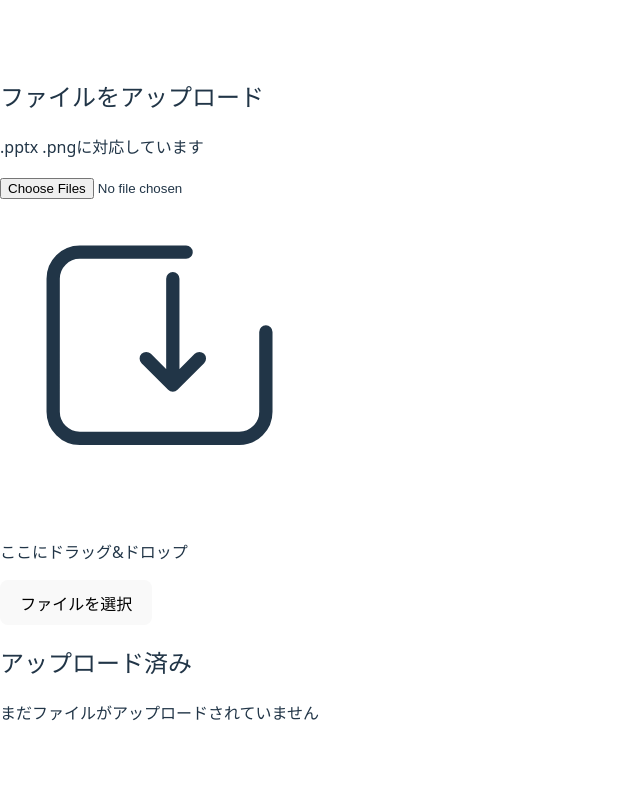
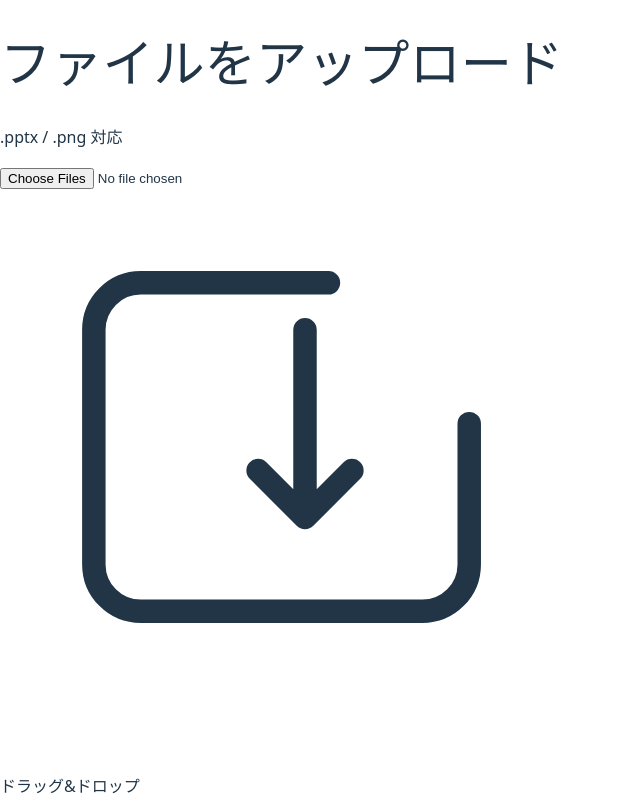
Before and after one commit to OOP2-2025-final-G21/Gesture-Presenter, a React (Vite) app: page / in a window 1280 px wide. Shown: the top 800 px of the page, without its empty margins (0-640 px from the left). Built offline with nearby package versions, Linux system fonts and the light colour scheme.

Commit message:
ドラッグ&ドロップ
ドラッグ&ドロップを実装

```diff
--- a/src/components/FileUploadScreen.tsx
+++ b/src/components/FileUploadScreen.tsx
@@ -124,19 +124,16 @@ export const FileUploadScreen = () => {
   };
 
   return (
-    <div className="min-h-screen bg-gray-50 p-8">
-      <div className="max-w-7xl mx-auto">
-        {/* ツーカラムレイアウト */}
-        <div className="grid grid-cols-2 gap-8 h-screen">
+    <div className="min-h-screen bg-white">
+      <div className="flex h-screen">
 
         {/* 左側：アップロード領域 */}
-          <div className="flex flex-col">
-            <div className="flex-1 flex flex-col">
-              <h2 className="text-2xl font-bold text-gray-800 mb-2">
+        <div className="flex-1 flex flex-col p-8 border-r border-gray-200">
+          <h1 className="text-3xl font-bold text-gray-900 mb-1">
             ファイルをアップロード
-              </h2>
-              <p className="text-gray-600 mb-6">
-                .pptx .pngに対応しています
+          </h1>
+          <p className="text-gray-500 mb-8">
+            .pptx / .png 対応
           </p>
 
           {/* ドラッグアンドドロップ領域 */}
@@ -145,7 +142,7 @@ export const FileUploadScreen = () => {
             onDragEnter={handleDragEnter}
             onDragLeave={handleDragLeave}
             onDrop={handleDrop}
-                className={`flex-1 border-2 border-dashed rounded-lg p-12 text-center bg-white hover:bg-gray-50 transition flex flex-col items-center justify-center ${isDragActive ? 'border-blue-400 bg-blue-50' : 'border-gray-300'}`}
+            className={`flex-1 border-2 border-dashed rounded-2xl p-12 text-center transition flex flex-col items-center justify-center cursor-pointer ${isDragActive ? 'border-blue-500 bg-blue-50' : 'border-gray-300 hover:border-gray-400'}`}
           >
             <input
               ref={fileInputRef}
@@ -157,9 +154,9 @@ export const FileUploadScreen = () => {
               className="hidden"
             />
 
-                <div className="mb-4">
+            <div className="mb-6">
               <svg
-                    className="mx-auto h-16 w-16 text-gray-400"
+                className={`mx-auto h-20 w-20 transition ${isDragActive ? 'text-blue-400' : 'text-gray-300'}`}
                 stroke="currentColor"
                 fill="none"
                 viewBox="0 0 48 48"
@@ -173,40 +170,31 @@ export const FileUploadScreen = () => {
               </svg>
             </div>
 
-                <p className="text-gray-700 font-semibold mb-2">
-                  {isDragActive ? 'ここにファイルをドロップしてください' : 'ここにドラッグ&ドロップ'}
+            <p className="text-gray-700 font-semibold mb-2 text-lg">
+              {isDragActive ? 'ここにドロップしてください' : 'ドラッグ&ドロップ'}
+            </p>
+            <p className="text-gray-500 text-sm mb-8">
+              または
             </p>
 
             <button
               onClick={handleUploadClick}
               disabled={isUploading}
-                  className="mt-8 px-8 py-3 bg-blue-500 text-white rounded-lg font-semibold hover:bg-blue-600 transition disabled:opacity-50 disabled:cursor-not-allowed"
+              className="px-6 py-2 bg-blue-500 text-white rounded-lg font-medium hover:bg-blue-600 transition disabled:opacity-50 disabled:cursor-not-allowed"
             >
               {isUploading ? 'アップロード中...' : 'ファイルを選択'}
             </button>
           </div>
         </div>
-          </div>
 
         {/* 右側：ファイル一覧 */}
-          <div className="flex flex-col">
-            <div className="flex justify-between items-center mb-6">
-              <h2 className="text-2xl font-bold text-gray-800">
+        <div className="flex-1 flex flex-col p-8 bg-gray-50">
+          <h2 className="text-3xl font-bold text-gray-900 mb-8">
             アップロード済み
           </h2>
-              {slides.length > 0 && (
-                <button
-                  onClick={handleStartPresentation}
-                  className="px-6 py-2 bg-blue-500 text-white rounded-lg font-semibold hover:bg-blue-600 transition flex items-center gap-2"
-                >
-                  <span>▶</span>
-                  <span>スライドを再生</span>
-                </button>
-              )}
-            </div>
 
           {/* ファイルリスト */}
-            <div className="flex-1 overflow-y-auto space-y-3 bg-white rounded-lg p-4">
+          <div className="flex-1 overflow-y-auto space-y-2 mb-6">
             {slides.length === 0 ? (
               <div className="h-full flex items-center justify-center text-gray-400">
                 <p>まだファイルがアップロードされていません</p>
@@ -215,33 +203,31 @@ export const FileUploadScreen = () => {
               slides.map((slide, index) => (
                 <div
                   key={slide.id}
-                    className="p-4 bg-gray-50 rounded-lg border border-gray-200 hover:border-gray-300 transition"
+                  className="p-3 bg-white rounded-lg border border-gray-200 hover:border-gray-300 hover:shadow-sm transition flex items-center justify-between group"
                 >
-                    <div className="flex items-start justify-between mb-2">
-                      <div className="flex items-center gap-3 flex-1">
-                        <div className="text-2xl">📄</div>
+                  <div className="flex items-center gap-3 flex-1 min-w-0">
+                    <div className="text-2xl flex-shrink-0">📄</div>
                     <div className="flex-1 min-w-0">
-                          <p className="font-semibold text-gray-800 truncate">
+                      <p className="font-medium text-gray-800 truncate">
                         {slide.name}
                       </p>
-                          <p className="text-sm text-gray-500">
+                      <p className="text-xs text-gray-500">
                         スライド {index + 1}
                       </p>
                     </div>
                   </div>
                   <button
                     onClick={() => removeSlide(slide.id)}
-                        className="text-gray-400 hover:text-red-500 transition font-bold text-xl leading-none"
+                    className="ml-2 text-gray-400 hover:text-red-500 transition font-bold text-lg leading-none flex-shrink-0 opacity-0 group-hover:opacity-100"
                   >
                     ×
                   </button>
-                    </div>
 
                   {/* プログレスバー（アップロード中の場合） */}
                   {uploadProgress[slide.id] !== undefined && uploadProgress[slide.id] < 100 && (
-                      <div className="w-full bg-gray-200 rounded-full h-2 mt-2">
+                    <div className="absolute bottom-0 left-0 right-0 w-full bg-gray-200 rounded-lg h-1">
                       <div
-                          className="bg-blue-500 h-2 rounded-full transition-all duration-300"
+                        className="bg-blue-500 h-1 rounded-lg transition-all duration-300"
                         style={{ width: `${uploadProgress[slide.id]}%` }}
                       />
                     </div>
@@ -250,7 +236,17 @@ export const FileUploadScreen = () => {
               ))
             )}
           </div>
-          </div>
+
+          {/* 再生ボタン */}
+          {slides.length > 0 && (
+            <button
+              onClick={handleStartPresentation}
+              className="w-full py-3 bg-black text-white rounded-full font-semibold hover:bg-gray-900 transition flex items-center justify-center gap-2"
+            >
+              <span>▶</span>
+              <span>スライドを再生</span>
+            </button>
+          )}
         </div>
       </div>
     </div>
```
Lines whose indentation alone changed are shown as unchanged.
